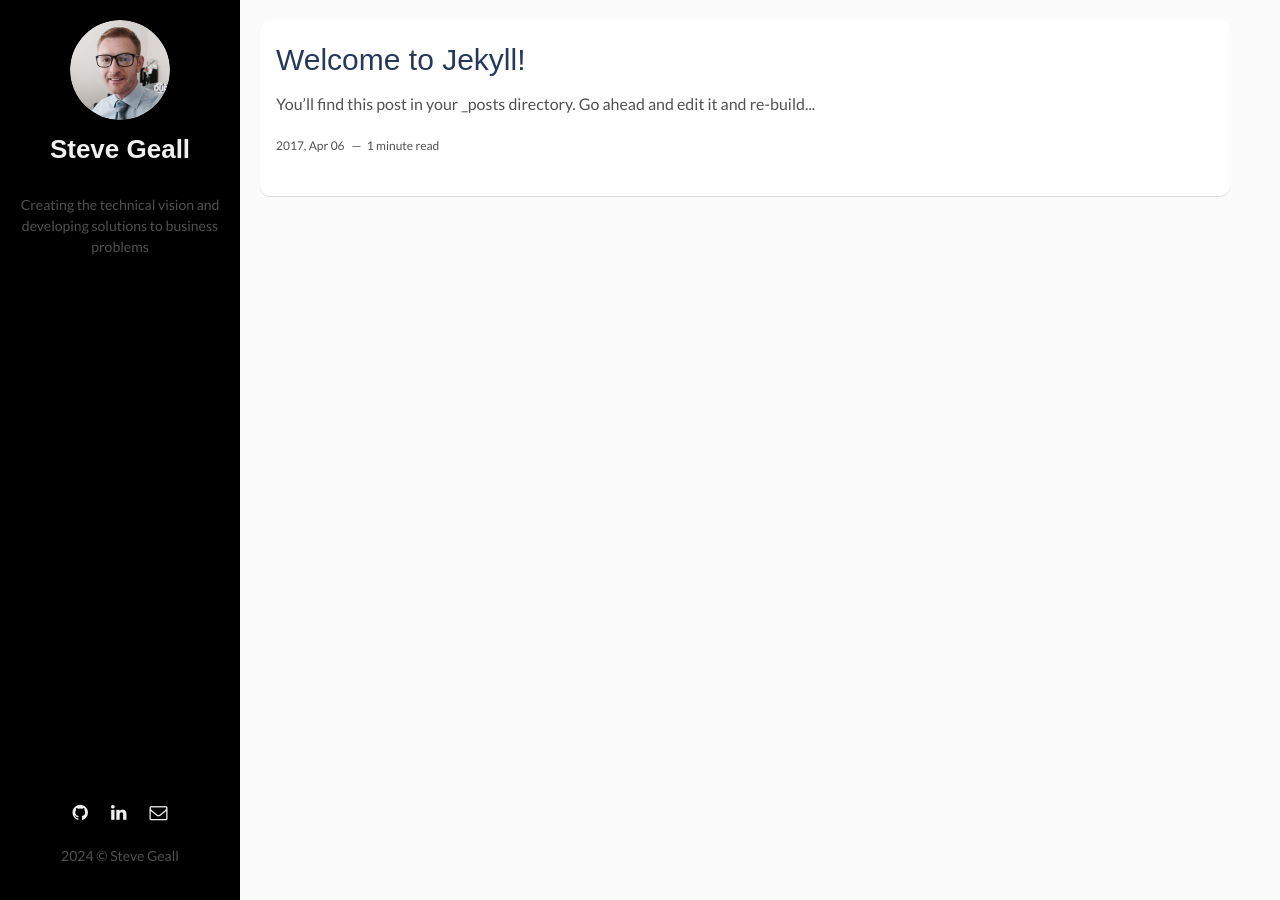
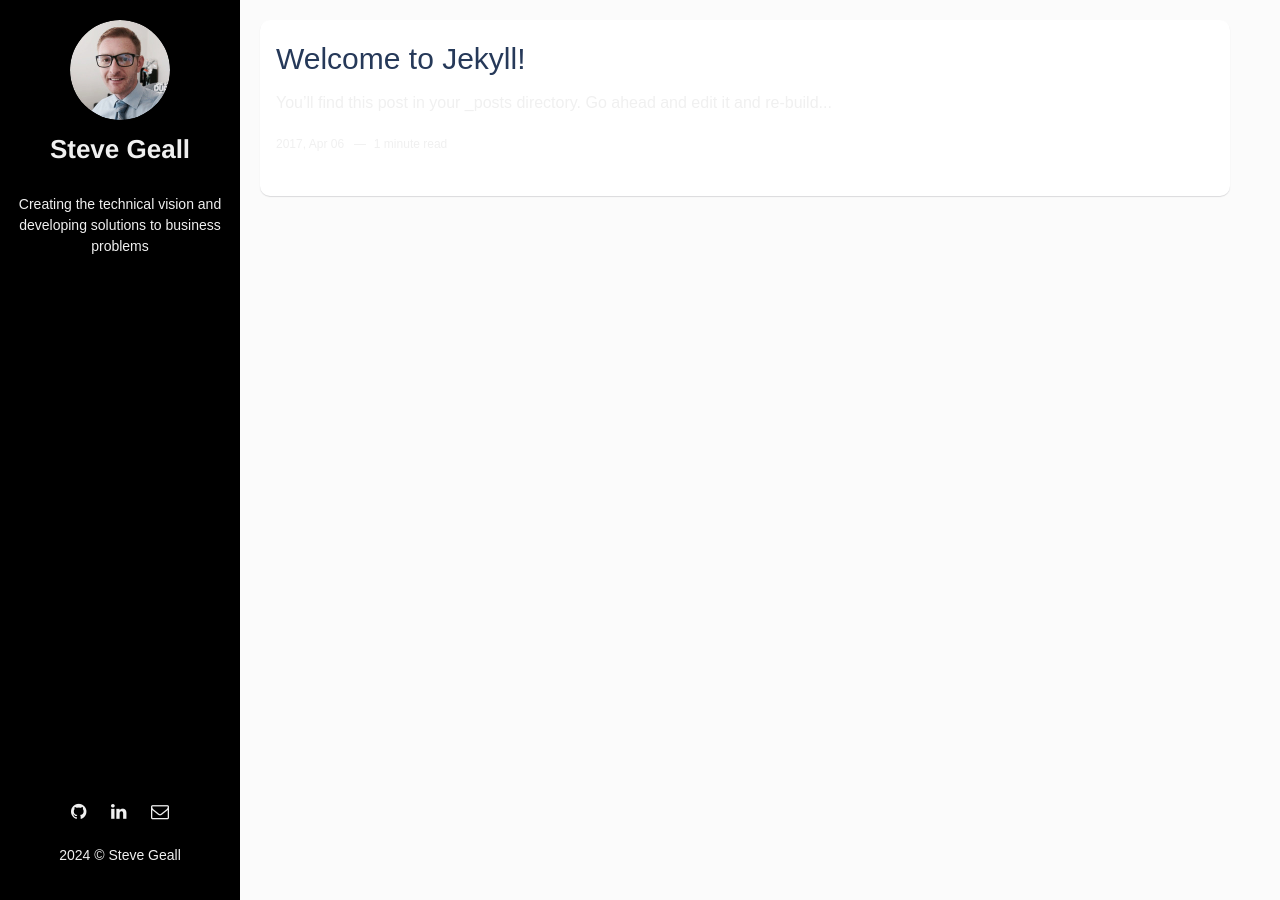
Before and after one commit to borough11/borough11.github.io, a Jekyll site: the page built from index.html, in a window 1280 px wide. Built offline with Jekyll 4.4.1, drawn with Linux system fonts in a browser that asks for light colours; the list of posts is cut into pages by our own code.

Commit message:
modified:   assets/css/main.css 	modified:   assets/css/scss/parts/_home-page.scss

```diff
--- a/assets/css/main.css
+++ b/assets/css/main.css
@@ -773,8 +773,8 @@ html {
 }
 
 body {
-  font-family: 'Lato', sans-serif;
-  color: #515151;
+  font-family: 'Outfit', sans-serif;
+  color: #f0f0f0;
   background-color: #fbfbfb;
   margin: 0;
   -webkit-font-smoothing: antialiased;
@@ -969,7 +969,7 @@ table tfoot td {
 }
 
 .about .author-name {
-  font-family: 'Outfit', sans-serif;
+  font-family: "Inter Tight", Helvetica Neue, Helvetica, Arial, sans-serif;
   margin: 0 0 10px;
   position: relative;
   padding-bottom: 15px;
--- a/assets/css/scss/parts/_home-page.scss
+++ b/assets/css/scss/parts/_home-page.scss
@@ -32,12 +32,12 @@
     }
   }
   .author-name {
-    font-family: 'Outfit', sans-serif;
+    font-family: "Inter Tight", Helvetica Neue, Helvetica, Arial, sans-serif;
     margin: 0 0 10px;
     position: relative;
     padding-bottom: 15px;
     font-size: 20px;
-    text-transform: uppercase;
+    text-transform: none;
     color: $dark;
     font-weight: 700;
     /*&::after {
```
